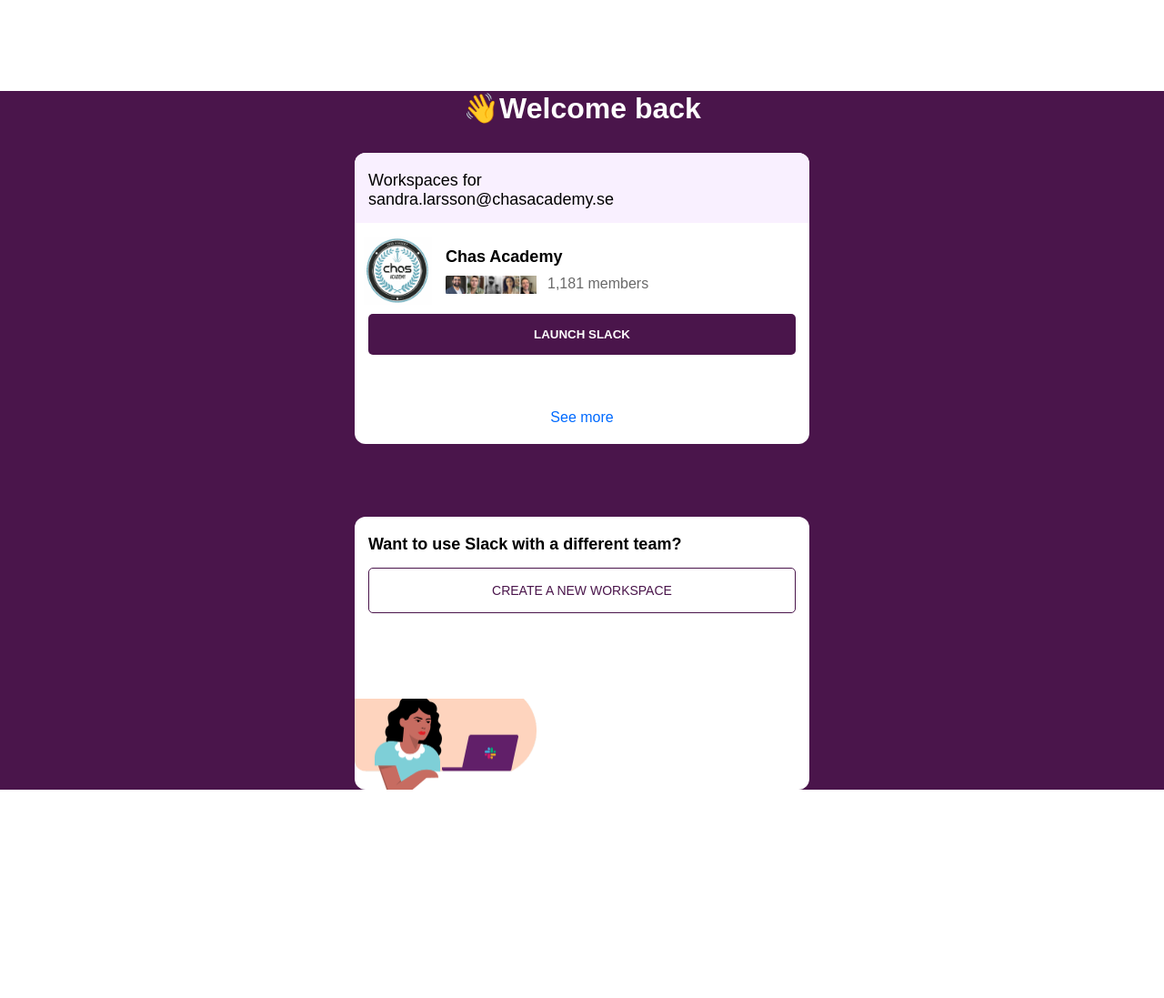
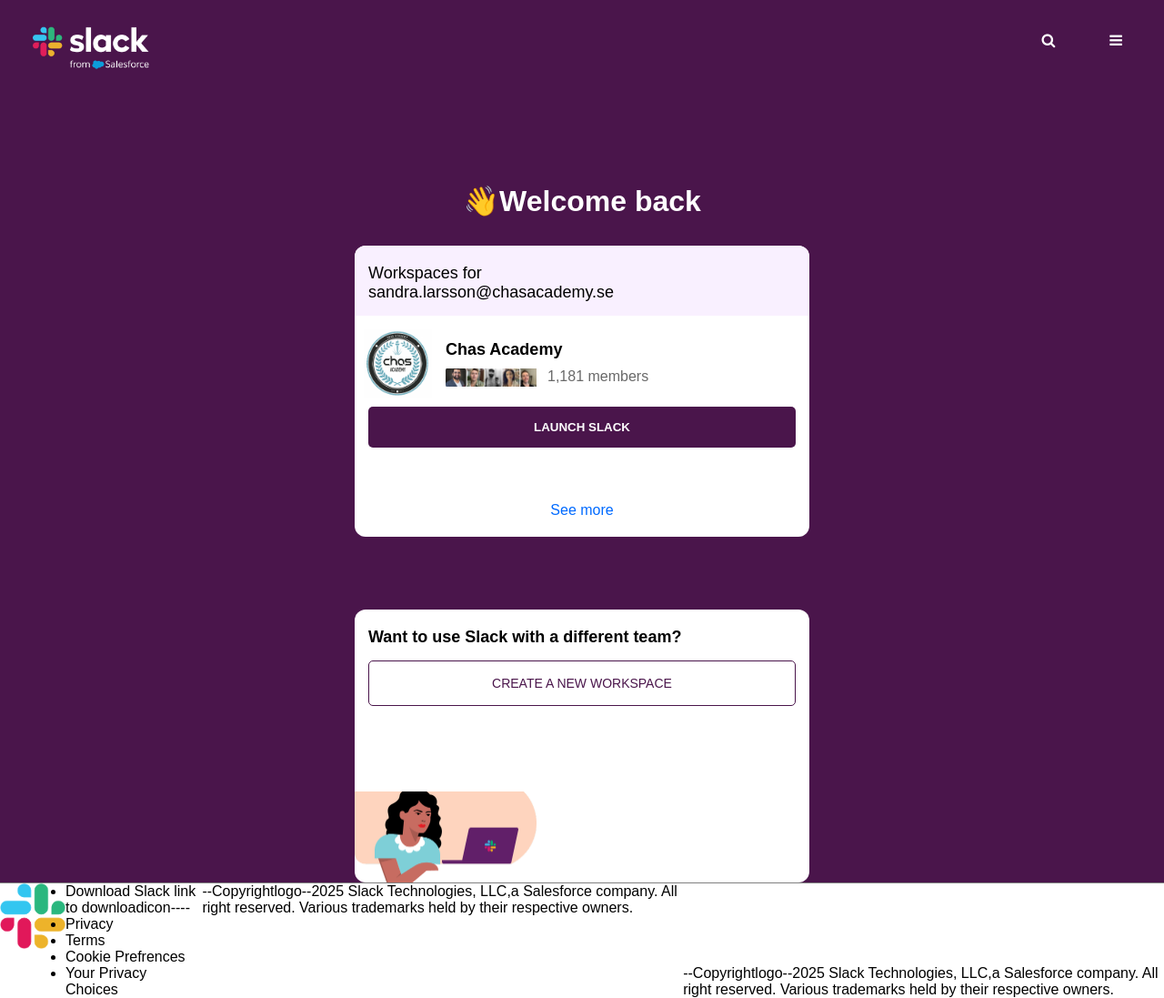
Before and after one commit to Jesper-beep/slack-mockpage, a plain HTML site: page index.html in a window 1280 px wide. Shown: the whole page at 91% size. Before the commit the page ends 868 px from the top, so only its background shows below. Drawn offline with Linux system fonts and the light colour scheme.

Commit message:
added all elements

```diff
--- a/css/style.css
+++ b/css/style.css
@@ -1,6 +1,70 @@
 * {
   margin: 0;
+  padding: 0;
   font-family: sans-serif;
+}
+
+body {
+  background-color: #4a154b;
+}
+
+.navbar-content-container {
+  display: flex;
+  flex-direction: row;
+  justify-content: flex-end;
+  justify-content: space-between;
+  align-items: center;
+  height: 80px;
+  width: auto;
+  padding: 11px 36px;
+}
+.navbar-primary {
+  display: flex;
+  padding: 10px;
+  height: 30px;
+  width: auto;
+  gap: 60px;
+}
+.fa-search {
+  color: white;
+}
+
+.fa-bars {
+  color: white;
+}
+
+.slacklogo {
+  display: flex;
+  height: 6vh;
+  min-height: 40px;
+  width: auto;
+  padding: 4px 0px 0px;
+}
+
+footer {
+  display: flex;
+  /* align-items: center; */
+  background-color: white;
+  border-top: 1px solid grey;
+  margin: 0 auto;
+  height: auto;
+}
+
+.slackicon {
+  display: flex;
+  height: 9vh;
+  min-height: 40px;
+  width: auto;
+}
+.footer-list {
+  display: flex;
+  flex-direction: row;
+}
+.footer-paragraph {
+  display: flex;
+  justify-content: flex-end;
+  align-items: flex-end;
+  font-size: 1rem;
 }
 
 .section-one {
--- a/index.html
+++ b/index.html
@@ -5,9 +5,25 @@
     <meta name="viewport" content="width=device-width, initial-scale=1.0" />
     <title>Slack sida</title>
     <link rel="stylesheet" href="css/style.css" />
+    <link
+      rel="stylesheet"
+      href="https://maxcdn.bootstrapcdn.com/font-awesome/4.3.0/css/font-awesome.min.css"
+    />
   </head>
   <body>
     <header>
+      <nav>
+        <div class="navbar-content-container">
+          <div class="slacklogo">
+            <img src="img/slack-logo.png" alt="slacklogo" />
+          </div>
+          <div class="navbar-primary">
+            <a href="#"><i class="fa fa-search" aria-hidden="true"></i></a>
+            <a href="#"><i class="fa fa-bars" aria-hidden="true"></i></a>
+          </div>
+        </div>
+      </nav>
+    </header>
     <section class="section-one">
       <h1>👋Welcome back</h1>
       <div class="header-box">
@@ -38,6 +54,32 @@
         <img class="workspace-image" src="img/workspace-image.png" />
       </div>
     </section>
-    </header>
+    <footer>
+      <div class="slackicon">
+        <img src="img/Slack-icon-2019.png" alt="slack icon" />
+      </div>
+      <div class="footer-list">
+        <ul>
+          <li>Download Slack link to downloadicon----</li>
+          <li>Privacy</li>
+          <li>Terms</li>
+          <li>Cookie Prefrences</li>
+          <li>Your Privacy Choices</li>
+        </ul>
+        <p>
+          --Copyrightlogo--2025 Slack Technologies, LLC,a Salesforce company.
+          All right reserved. Various trademarks held by their respective
+          owners.
+        </p>
+      </div>
+
+      <div class="footer-paragraph">
+        <p>
+          --Copyrightlogo--2025 Slack Technologies, LLC,a Salesforce company.
+          All right reserved. Various trademarks held by their respective
+          owners.
+        </p>
+      </div>
+    </footer>
   </body>
 </html>
```
Also changed, not shown: img/Slack-icon-2019.png (added), img/slack-logo.png (added). Lines whose indentation alone changed are shown as unchanged.
